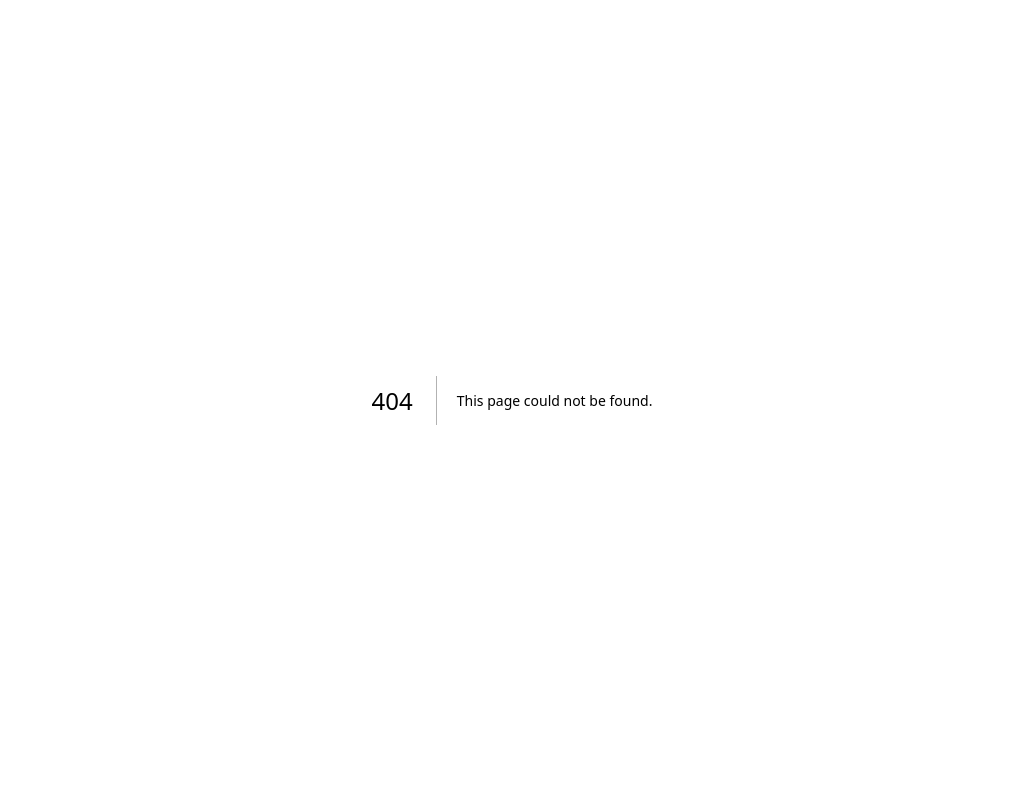
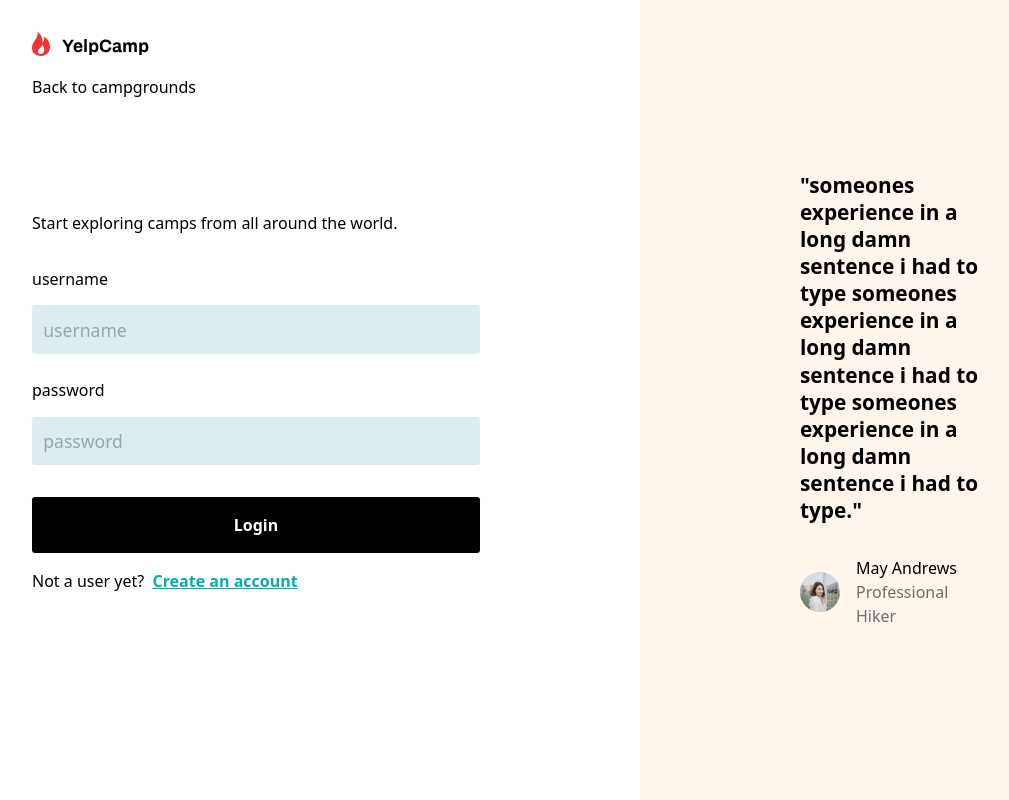
Before and after one commit to paro-418/yelp-camp-next, a Next.js app: page /account/Login.module in a window 1280 px wide. Before the commit this address had no page. Shown: the whole page, without its empty margins (128-1137 px from the left). Built offline with nearby package versions, Linux system fonts and the light colour scheme.

Commit message:
added login and signup page layout

```diff
--- a/components/Header/Header.js
+++ b/components/Header/Header.js
@@ -32,7 +32,7 @@ const Header = (props) => {
               </Button>
             ) : (
               <Button className={` ${classes.btn}`}>
-                <Link className={classes.Link} href='/login'>
+                <Link className={classes.Link} href='/account/login'>
                   Login
                 </Link>
               </Button>
@@ -47,7 +47,7 @@ const Header = (props) => {
               </Button>
             ) : (
               <Button className={`${classes.createAccount} ${classes.btn} `}>
-                <Link className={classes.Link} href='/signup'>
+                <Link className={classes.Link} href='/account/signup'>
                   Create Account
                 </Link>
               </Button>
--- a/package.json
+++ b/package.json
@@ -11,6 +11,7 @@
   "dependencies": {
     "next": "13.2.4",
     "react": "18.2.0",
+    "react-cookie": "^4.1.1",
     "react-dom": "18.2.0"
   },
   "devDependencies": {
--- /dev/null
+++ b/pages/account/Login.module.css
@@ -0,0 +1,118 @@
+.main {
+  display: flex;
+  height: 100vh;
+}
+
+.formContainer {
+  flex-basis: 60%;
+  padding: 10rem;
+  padding-top: 2rem;
+}
+
+.form {
+  padding-top: 7rem;
+}
+
+.inputContainer {
+  display: flex;
+  flex-direction: column;
+  margin-top: 1rem;
+  gap: 0.5rem;
+}
+
+.link {
+  display: inline-block;
+  margin-top: 1rem;
+}
+
+.label {
+  margin: 1rem 0 0.4rem 0;
+}
+.input {
+  padding: 0.7rem;
+  font-size: 1.1rem;
+  background-color: rgb(219, 237, 239);
+  border: none;
+  border-radius: 0.2rem;
+}
+
+.reviewContainer {
+  padding: 10rem;
+  flex-basis: 40%;
+  background-color: rgb(255, 245, 234);
+  display: flex;
+  align-items: center;
+  justify-content: center;
+}
+
+.review {
+  display: flex;
+  flex-direction: column;
+  gap: 2rem;
+}
+
+.blockquote {
+  font-size: 1.3rem;
+  font-weight: bold;
+  line-height: 1.3;
+}
+
+.reviewerInfo {
+  display: flex;
+  align-items: center;
+  gap: 1rem;
+}
+.position {
+  color: rgb(110, 110, 110);
+}
+.submitBtn {
+  width: 100%;
+  padding: 1rem 0;
+  color: #fff;
+  font-weight: bold;
+  background-color: #000;
+  border: none;
+  border-radius: 0.2rem;
+  margin: 2rem 0 1rem 0;
+  cursor: pointer;
+}
+
+.quesBtn {
+  text-decoration: underline;
+  color: rgb(0, 175, 175);
+  font-weight: bold;
+  border: none;
+  background-color: transparent;
+  cursor: pointer;
+}
+
+.quesBtn:active {
+  border: none;
+}
+
+@media screen and (max-width: 640px) {
+  .main {
+    height: auto;
+    flex-direction: column;
+  }
+  .formContainer {
+    padding: 3rem;
+  }
+
+  .reviewContainer {
+    padding: 3rem;
+  }
+}
+
+@media screen and (max-width: 375px) {
+  .formContainer {
+    padding: 1.2rem;
+  }
+  .form {
+    padding-top: 2rem;
+  }
+
+  .h1 {
+    font-size: 1.5rem;
+  }
+}
--- /dev/null
+++ b/pages/account/[loginOrSignup].js
@@ -0,0 +1,124 @@
+import React from 'react';
+import { useRef, useState, useEffect } from 'react';
+import { useRouter } from 'next/router';
+import Link from 'next/link';
+import classes from './Login.module.css';
+import login from '../../utils/login';
+import signup from '../../utils/signup';
+import Button from '../../components/Button';
+
+const SignupPage = () => {
+  const router = useRouter();
+
+  useEffect(() => {
+    // if (login()) {
+    //   router.back();
+    // }
+  }, []);
+
+  // this state is to toggle between create or sing in function
+  const [createOrLogin, setSetCreateOrLogin] = useState(true);
+  const usernameRef = useRef();
+  const passwordRef = useRef();
+
+  const toggleCreateOrLogin = () => {
+    setSetCreateOrLogin(!createOrLogin);
+  };
+
+  const formSubmitHandler = async (event) => {
+    event.preventDefault();
+  };
+  return (
+    <main className={classes.main}>
+      <div className={classes.formContainer}>
+        <header>
+          <img src='/Assets/Logo.svg' alt='logo' />
+          <Link href='/campgrounds' className={classes.link}>Back to campgrounds</Link>
+        </header>
+        <form className={classes.form} onSubmit={formSubmitHandler}>
+          <h1 className={classes.h1}>
+            Start exploring camps from all around the world.
+          </h1>
+
+          <div className={classes.inputContainer}>
+            <label htmlFor='username' className={classes.label}>
+              username
+            </label>
+            <input
+              id='username'
+              placeholder='username'
+              type='text'
+              required
+              className={classes.input}
+              ref={usernameRef}
+            />
+            <label htmlFor='password' className={classes.label}>
+              password
+            </label>
+            <input
+              id='password'
+              placeholder='password'
+              text='password'
+              required
+              className={classes.input}
+              ref={passwordRef}
+            />
+          </div>
+
+          {createOrLogin ? (
+            <Button className={classes.submitBtn} type='submit'>
+              Login
+            </Button>
+          ) : (
+            <Button className={classes.submitBtn} type='submit'>
+              Create an account
+            </Button>
+          )}
+        </form>
+        {createOrLogin ? (
+          <p>
+            Not a user yet? &nbsp;
+            <Button
+              callFunction={toggleCreateOrLogin}
+              className={classes.quesBtn}
+            >
+              Create an account
+            </Button>
+          </p>
+        ) : (
+          <p>
+            Already a user? &nbsp;
+            <Button
+              callFunction={toggleCreateOrLogin}
+              className={classes.quesBtn}
+            >
+              Sign in
+            </Button>
+          </p>
+        )}
+      </div>
+      <div className={classes.reviewContainer}>
+        <span className={classes.review}>
+          <blockquote className={classes.blockquote}>
+            "someones experience in a long damn sentence i had to type someones
+            experience in a long damn sentence i had to type someones experience
+            in a long damn sentence i had to type."
+          </blockquote>
+          <div className={classes.reviewerInfo}>
+            <img
+              src='/Assets/User Testimonial.svg'
+              alt='a user'
+              className={classes.userImage}
+            />
+            <span className={classes.userInfo}>
+              <h5 className={classes.name}>May Andrews</h5>
+              <p className={classes.position}>Professional Hiker</p>
+            </span>
+          </div>
+        </span>
+      </div>
+    </main>
+  );
+};
+
+export default SignupPage;
--- a/pages/campgrounds.js
+++ b/pages/campgrounds.js
@@ -46,7 +46,7 @@ const SearchPage = () => {
             Or add your own campground
           </Link>
         ) : (
-          <Link href='/login' className=''>
+          <Link href='/account/login' className=''>
             Or Login to add your own campground
           </Link>
         )}
--- a/pages/sign-up.js
+++ /dev/null
@@ -1,7 +0,0 @@
-import React from 'react';
-
-const SignupPage = () => {
-  return <div>SignupPage</div>;
-};
-
-export default SignupPage;
--- /dev/null
+++ b/utils/login.js
@@ -0,0 +1,3 @@
+export default async function (req, res) {
+  return true;
+}
--- /dev/null
+++ b/utils/signup.js
@@ -0,0 +1,5 @@
+export default async function signup(req, res) {
+  return res.status(200).json({
+    data: 'signup request received',
+  });
+}
```
Also changed, not shown: 1 other file (tests, documents, lock files or other folders).
